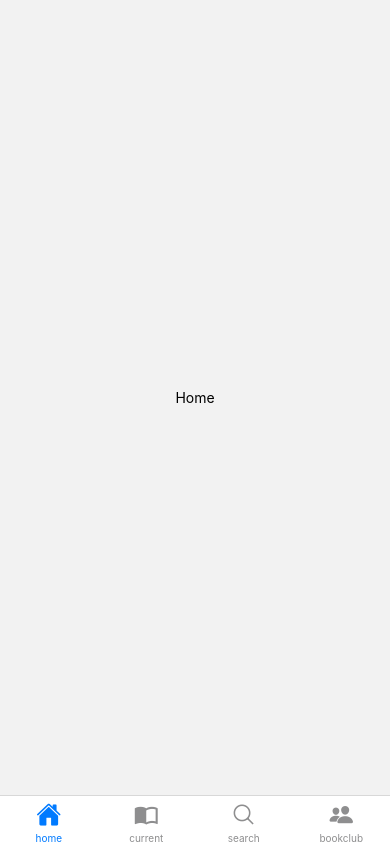
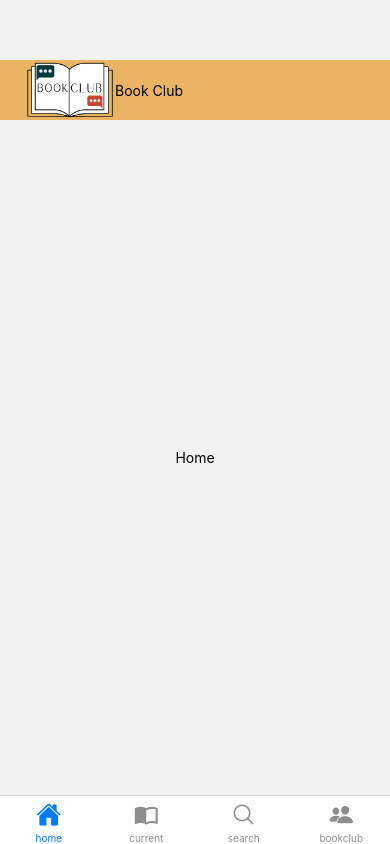
Before and after one commit to banjaminh/BookClub, a React Native app: screen /DashBoard in a window 390 px wide. Built offline with nearby package versions, Linux system fonts and the light colour scheme.

Commit message:
Add logo to Header component

```diff
--- a/App.tsx
+++ b/App.tsx
@@ -3,6 +3,8 @@ import { StyleSheet, Text, View } from "react-native";
 import { NavigationContainer } from "@react-navigation/native";
 import { createStackNavigator } from "@react-navigation/stack";
 import DashBoard from "./components/DashBoard/DashBoard";
+import Header from "./components/Header/Header";
+
 
 export default function App() {
 	const Stack = createStackNavigator();
@@ -11,8 +13,10 @@ export default function App() {
 		<NavigationContainer>
 			<Stack.Navigator
 				screenOptions={{
-					headerShown: false,
-				}}
+                    header: ({ scene, previous, navigation }) => {
+                        return <Header />;
+                    },
+                }}
 			>
 				<Stack.Screen name="DashBoard" component={DashBoard} />
 			</Stack.Navigator>
--- /dev/null
+++ b/components/Header/Header.tsx
@@ -0,0 +1,14 @@
+import { View, Text, Image } from "react-native";
+// import { styles } from "./HeaderStyleSheet";
+
+export default function Header() {
+  return (
+    <View style={{flex: 1, flexDirection: 'row', flexWrap: 'wrap', alignItems: 'center', marginTop: 60, backgroundColor: '#EAB464'}}>
+      <Image
+      style={{width: 90, height: 60, marginLeft: 25}}
+      source={require('../../assets/logo.png')}
+      />
+      <Text>Book Club</Text>
+    </View>
+  )
+}
```
Also changed, not shown: assets/logo.png (added), components/Header/HeaderStyleSheet.tsx (added).
